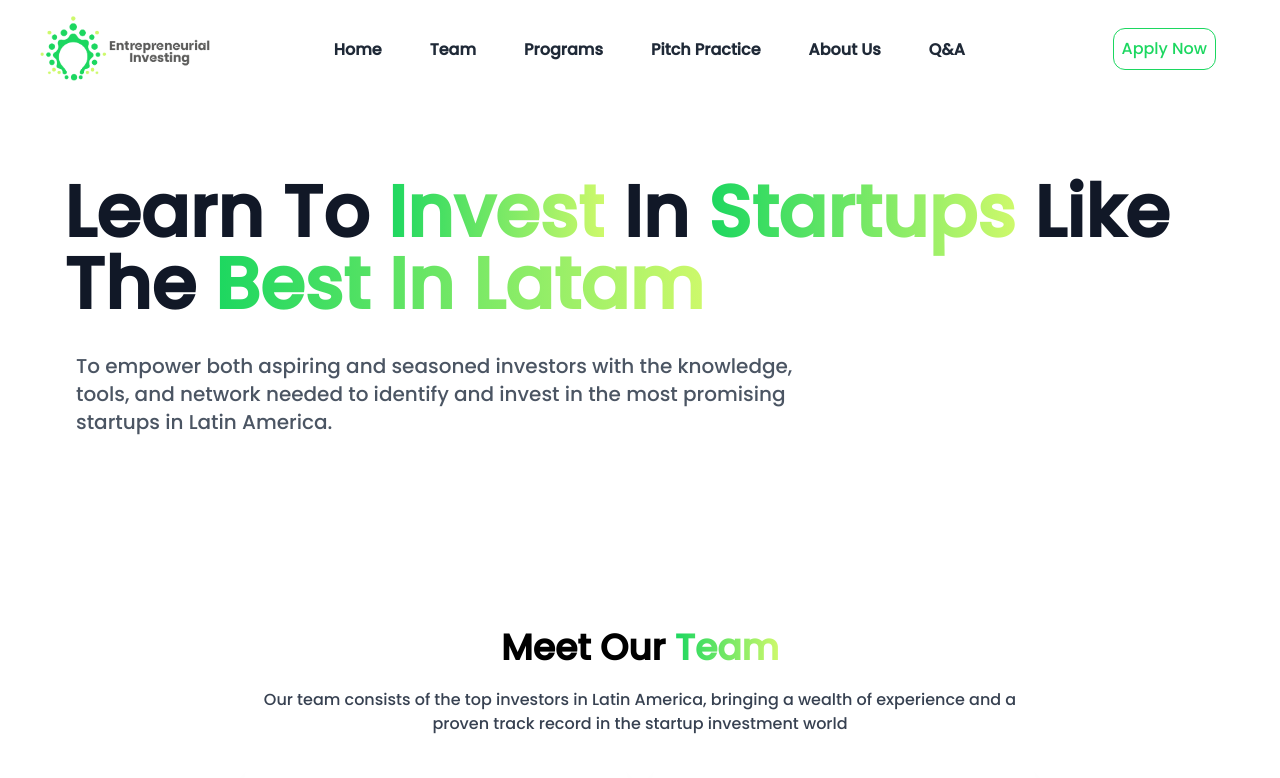
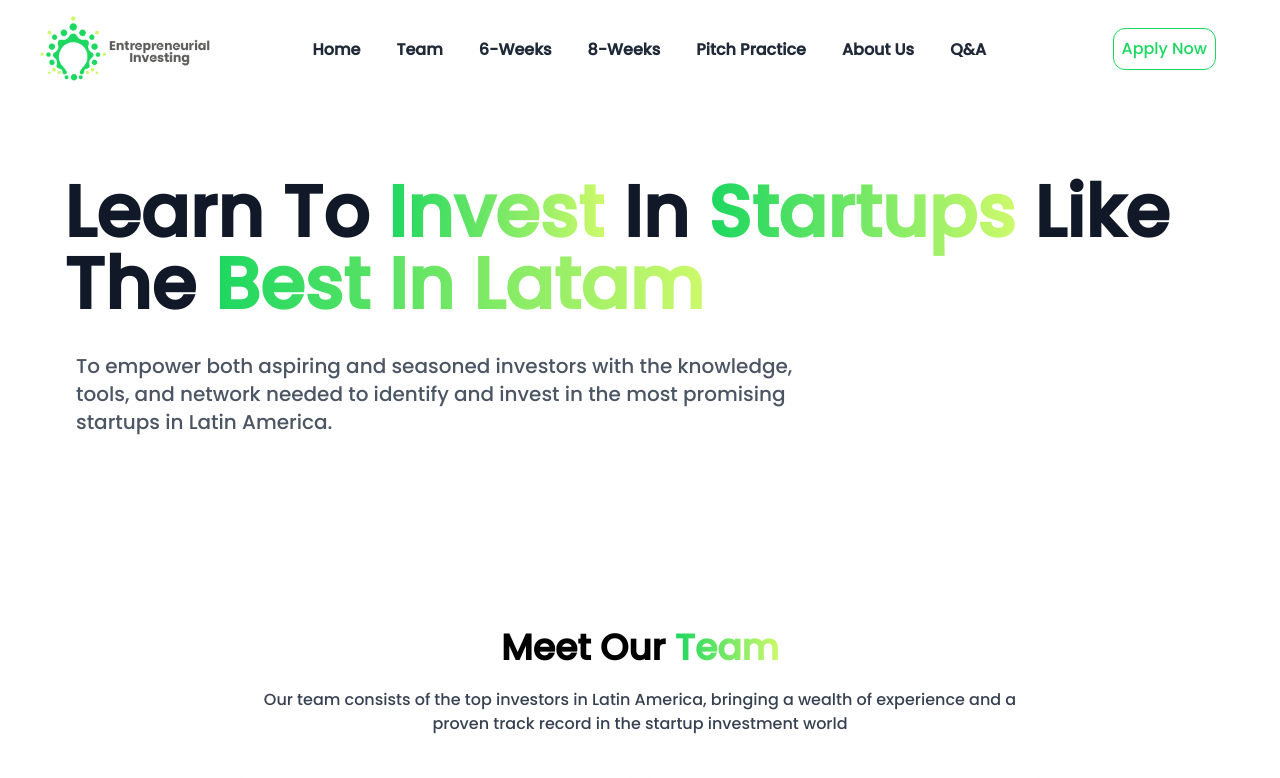
Before and after one commit to FabianEspitia-it/Entrepreneurial-Investing-WebSite, a Next.js app: page /en in a window 1280 px wide. Shown: the top 778 px of the page. Built offline with nearby package versions, Linux system fonts and the light colour scheme.

Commit message:
desktop and mobile navigation edited

```diff
--- a/src/components/MobileMenu.tsx
+++ b/src/components/MobileMenu.tsx
@@ -98,7 +98,16 @@ export default function MobileMenu() {
                 onClick={() => setMobileNavOpen(false)}
                 className="font-medium text-gray-600 hover:text-gray-900 px-5 py-3 flex items-center transition duration-150 ease-in-out"
               >
-                Programs
+                6-Weeks
+              </a>
+            </li>
+            <li>
+              <a
+                href="#program8"
+                onClick={() => setMobileNavOpen(false)}
+                className="font-medium text-gray-600 hover:text-gray-900 px-5 py-3 flex items-center transition duration-150 ease-in-out"
+              >
+                8-Weeks
               </a>
             </li>
             <li>
--- a/src/components/NavBar.tsx
+++ b/src/components/NavBar.tsx
@@ -43,7 +43,7 @@ export default function NavBar() {
           /> */}
         </a>
         <nav className="hidden lg:flex flex-1 justify-center px-8">
-          <ul className="flex space-x-10 text-gray-800 font-bold">
+          <ul className="flex space-x-7 text-gray-800 font-bold">
             <li className="border-b-2 border-transparent px-1 pt-1 hover:border-EI_new_green hover:text-gradient-2 duration-200">
               <a href="#">Home</a>
             </li>
@@ -51,7 +51,10 @@ export default function NavBar() {
               <a href="#team">Team</a>
             </li>
             <li className="border-b-2 border-transparent px-1 pt-1 hover:border-EI_new_green hover:text-gradient-2 duration-200">
-              <a href="#program">Programs</a>
+              <a href="#program">6-Weeks</a>
+            </li>
+            <li className="border-b-2 border-transparent px-1 pt-1 hover:border-EI_new_green hover:text-gradient-2 duration-200">
+              <a href="#program8">8-Weeks</a>
             </li>
             <li className="border-b-2 border-transparent px-1 pt-1 hover:border-EI_new_green hover:text-gradient-2 duration-200">
               <a href="#pitch">Pitch Practice</a>
```
